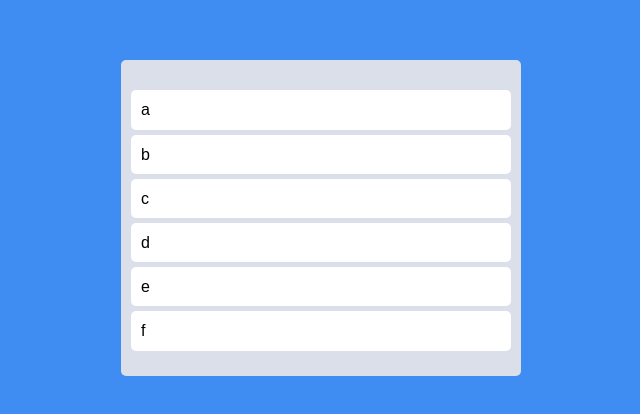
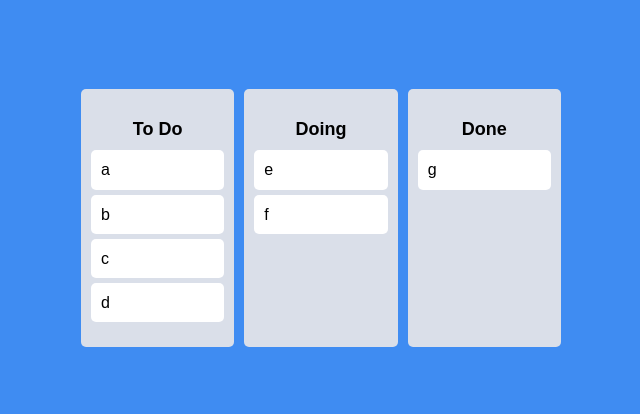
Before and after one commit to soundee10/simple_todo, a React (Create React App) app: page / in a window 1280 px wide. Shown: the part 182-596 px from the top of the page, without its empty margins (319-959 px from the left). Built offline with nearby package versions, Linux system fonts and the light colour scheme.

Commit message:
#2.3 Multi Boards

```diff
--- a/src/App.tsx
+++ b/src/App.tsx
@@ -3,6 +3,7 @@
 import { useRecoilState } from "recoil";
 import styled from "styled-components";
 import { toDoState } from "./atoms";
+import Board from "./components/Board";
 import DraggableCard from "./components/DraggableCard";
 
 const Wrapper = styled.div`
@@ -17,47 +18,38 @@
 
 const Boards = styled.div`
     display: grid;
+    gap: 10px;
     width: 100%;
-    grid-template-columns: repeat(1, 1fr);
-`;
-
-const Board = styled.div`
-    padding: 20px 10px;
-    padding-top: 30px;
-    background-color: ${(props)=> props.theme.boardColor};
-    border-radius: 5px;
-    min-height: 200px;
-    min-width: 400px;
+    grid-template-columns: repeat(3, 1fr);
 `;
 
 function App() {
     const [toDos, setToDos] = useRecoilState(toDoState)
-    const onDragEnd = ({draggableId, destination, source}:DropResult) => {
-        if (!destination)   return;
-        setToDos((oldToDos)=>{
-            const toDosCopy = [...oldToDos];
-            toDosCopy.splice(source.index, 1);
-            toDosCopy.splice(destination?.index, 0, draggableId);
-            return toDosCopy;
+    const onDragEnd = (info:DropResult) => {
+        console.log(info);
+        const { destination, draggableId, source} = info;
+        if (destination?.droppableId === source.droppableId){
+            setToDos((allBoards) =>{
+            const boardCopy = [...allBoards[source.droppableId]];
+            boardCopy.splice(source.index, 1);
+            boardCopy.splice(destination.index, 0, draggableId);
+            return {
+                ...allBoards,
+                [source.droppableId]: boardCopy,
+            };
+            });
         }
-        );
     };
     return (
     <DragDropContext onDragEnd={onDragEnd}>
-        <Boards>
-            <Wrapper>
-                <Droppable droppableId="one">
-                {(magic) => (
-                    <Board ref={magic.innerRef} {...magic.droppableProps}>
-                    {toDos.map((toDo,index) => (
-                        <DraggableCard key={toDo} index={index} toDo={toDo}/>
-                    ))}
-                    {magic.placeholder}
-                    </Board>
+        <Wrapper>
+            <Boards>
+                {Object.keys(toDos).map((boardId) =>
+                (
+                <Board toDos={toDos[boardId]} key={boardId} boardId={boardId}/>)
                 )}
-                </Droppable>
-            </Wrapper>
-        </Boards>
+            </Boards>
+        </Wrapper>
     </DragDropContext>
   );
 }
--- a/src/atoms.tsx
+++ b/src/atoms.tsx
@@ -1,6 +1,15 @@
 import { atom, selector } from "recoil";
 
-export const toDoState = atom({
+interface iToDoState{
+    [key: string]: string[];
+
+}
+
+export const toDoState = atom<iToDoState>({
     key: "toDo",
-    default: ["a","b","c","d","e","f"],
+    default: {
+        "To Do": ["a","b","c","d",],
+        Doing: ["e","f"],
+        Done: ["g"],
+    }
 });
--- /dev/null
+++ b/src/components/Board.tsx
@@ -0,0 +1,47 @@
+import { Droppable } from "react-beautiful-dnd";
+import styled from "styled-components";
+import DraggableCard from "./DraggableCard";
+
+
+const Wrapper = styled.div`
+    padding: 20px 10px;
+    padding-top: 30px;
+    background-color: ${(props)=> props.theme.boardColor};
+    border-radius: 5px;
+    min-height: 200px;
+
+`;
+
+const Title = styled.h2`
+  text-align: center;
+  font-weight: 600;
+  margin-bottom: 10px;
+  font-size: 18px;
+`;
+
+interface IBoardProps{
+    toDos: string[];
+    boardId: string;
+
+}
+
+function Board({toDos, boardId}:IBoardProps){
+        return(
+            <Wrapper>
+                <Title>{boardId}</Title>
+                <Droppable droppableId={boardId}>
+                {(magic) => (
+                    <div ref={magic.innerRef} {...magic.droppableProps}>
+                    {toDos.map((toDo,index) => (
+                        <DraggableCard key={toDo} index={index} toDo={toDo}/>
+                    ))}
+                    {magic.placeholder}
+                    </div>
+                )}
+                </Droppable>
+            </Wrapper>
+
+        )
+    }
+
+    export default Board;
--- a/src/components/DraggableCard.tsx
+++ b/src/components/DraggableCard.tsx
@@ -15,7 +15,7 @@
 }
 
 function DraggableCard({toDo, index}:IDragabbleCardProps){
-    console.log(toDo + " is being rendered");
+
     return(
         <Draggable key={toDo} draggableId={toDo} index={index}>
                         {(magic) => (
```
